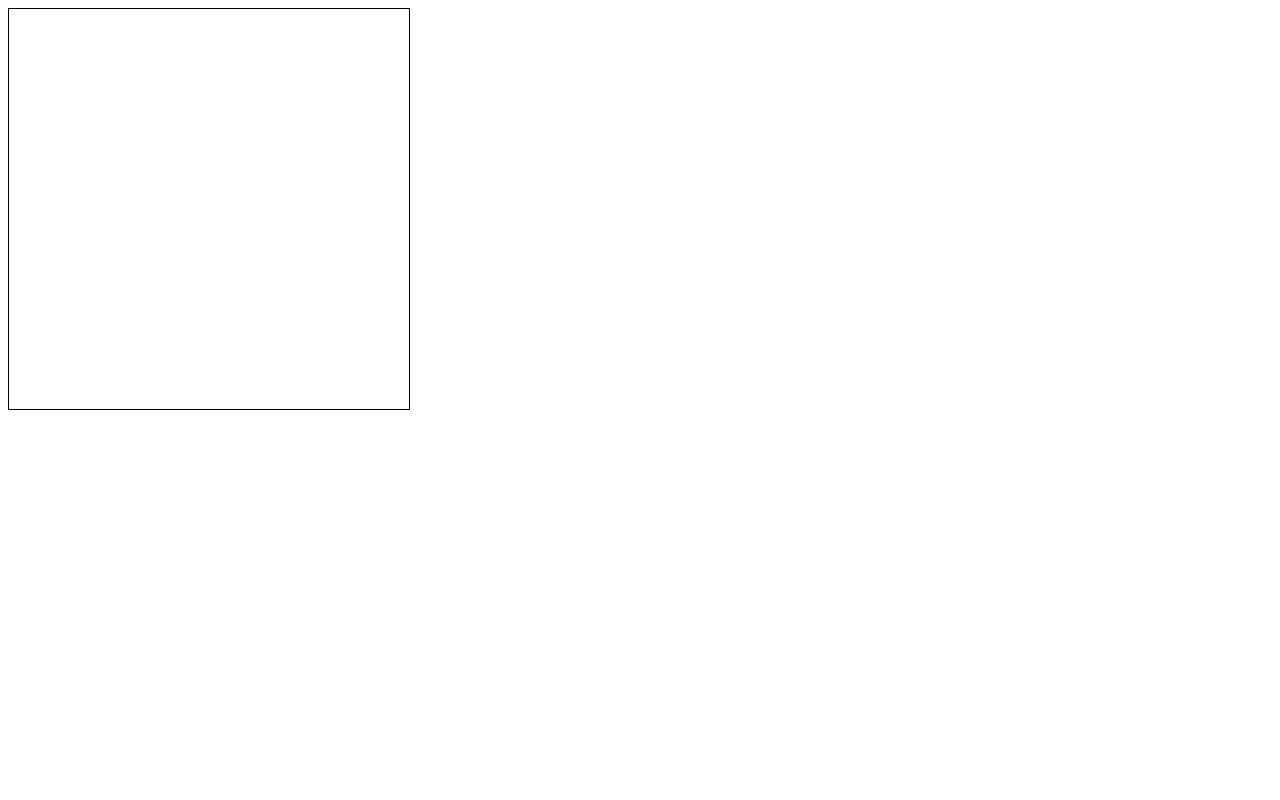
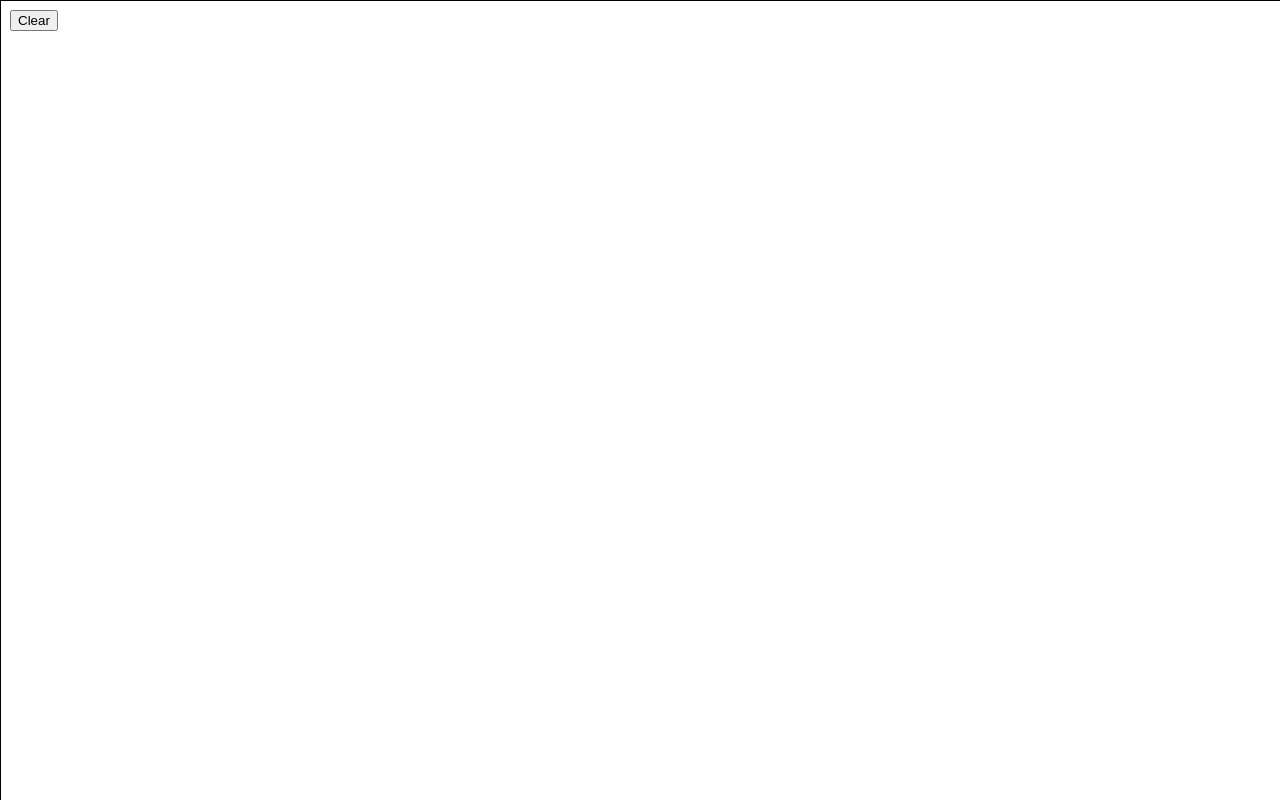
Before and after one commit to saigaikinkyuu/draw, a plain HTML site: page index.html in a window 1280 px wide. Drawn offline with Linux system fonts and the light colour scheme.

Commit message:
Update index.html

```diff
--- a/index.html
+++ b/index.html
@@ -5,20 +5,41 @@
 <meta name="viewport" content="width=device-width, initial-scale=1.0">
 <title>Finger Painting</title>
 <style>
+    body, html {
+        margin: 0;
+        padding: 0;
+        width: 100%;
+        height: 100%;
+        overflow: hidden;
+    }
+
     #canvas {
+        width: 100%;
+        height: 100%;
         border: 1px solid black;
         touch-action: none; /* Disable default touch actions */
+    }
+
+    #clearButton {
+        position: absolute;
+        top: 10px;
+        left: 10px;
     }
 </style>
 </head>
 <body>
 
-<canvas id="canvas" width="400" height="400"></canvas>
+<canvas id="canvas"></canvas>
+<button id="clearButton">Clear</button>
 
 <script>
     document.addEventListener("DOMContentLoaded", function() {
         var canvas = document.getElementById('canvas');
         var context = canvas.getContext('2d');
+        var clearButton = document.getElementById('clearButton');
+
+        canvas.width = window.innerWidth;
+        canvas.height = window.innerHeight;
 
         var isDrawing = false;
 
@@ -47,6 +68,10 @@
         canvas.addEventListener('touchend', function(event) {
             isDrawing = false;
         });
+
+        clearButton.addEventListener('click', function() {
+            context.clearRect(0, 0, canvas.width, canvas.height);
+        });
     });
 </script>
 
```
